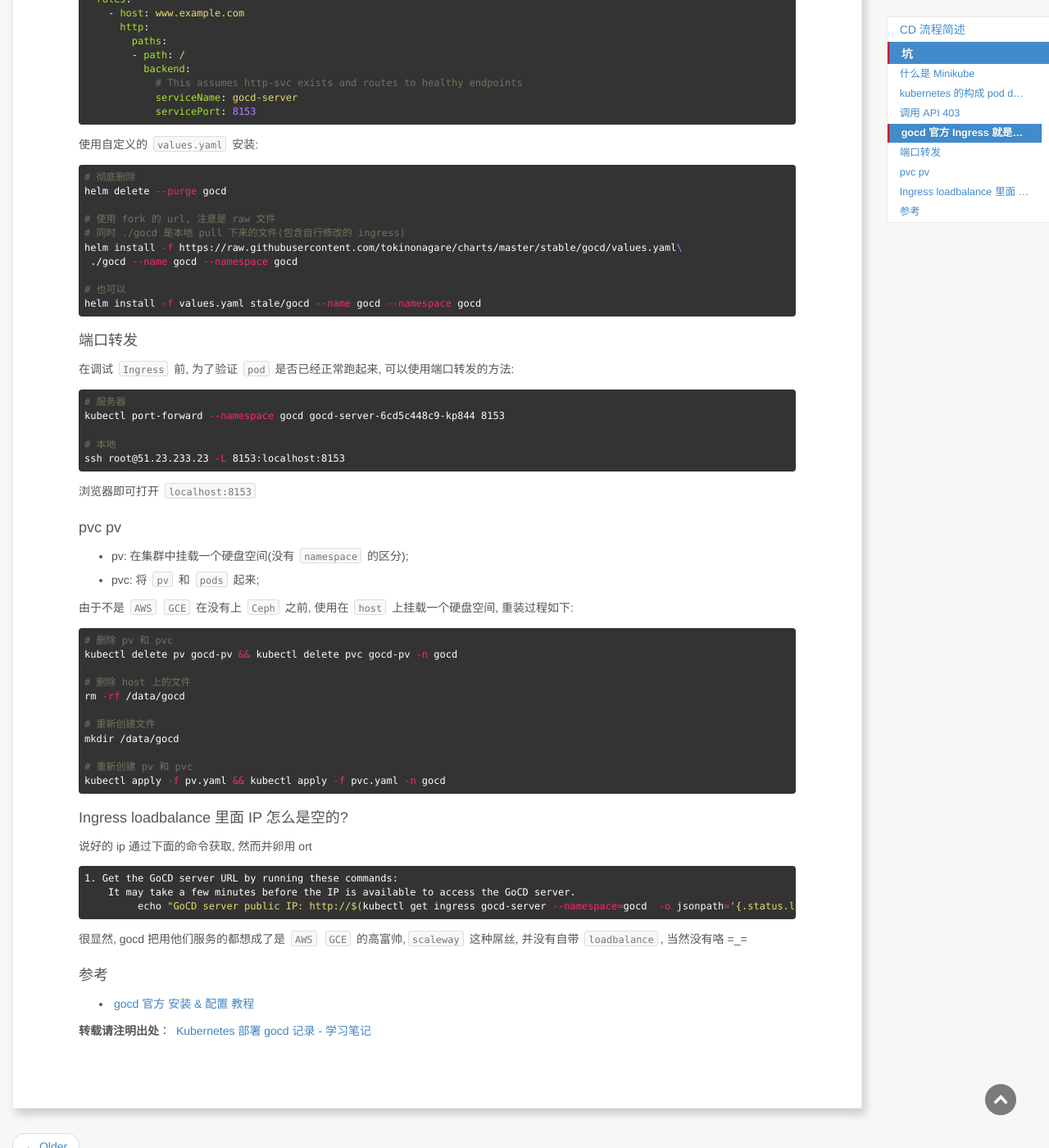
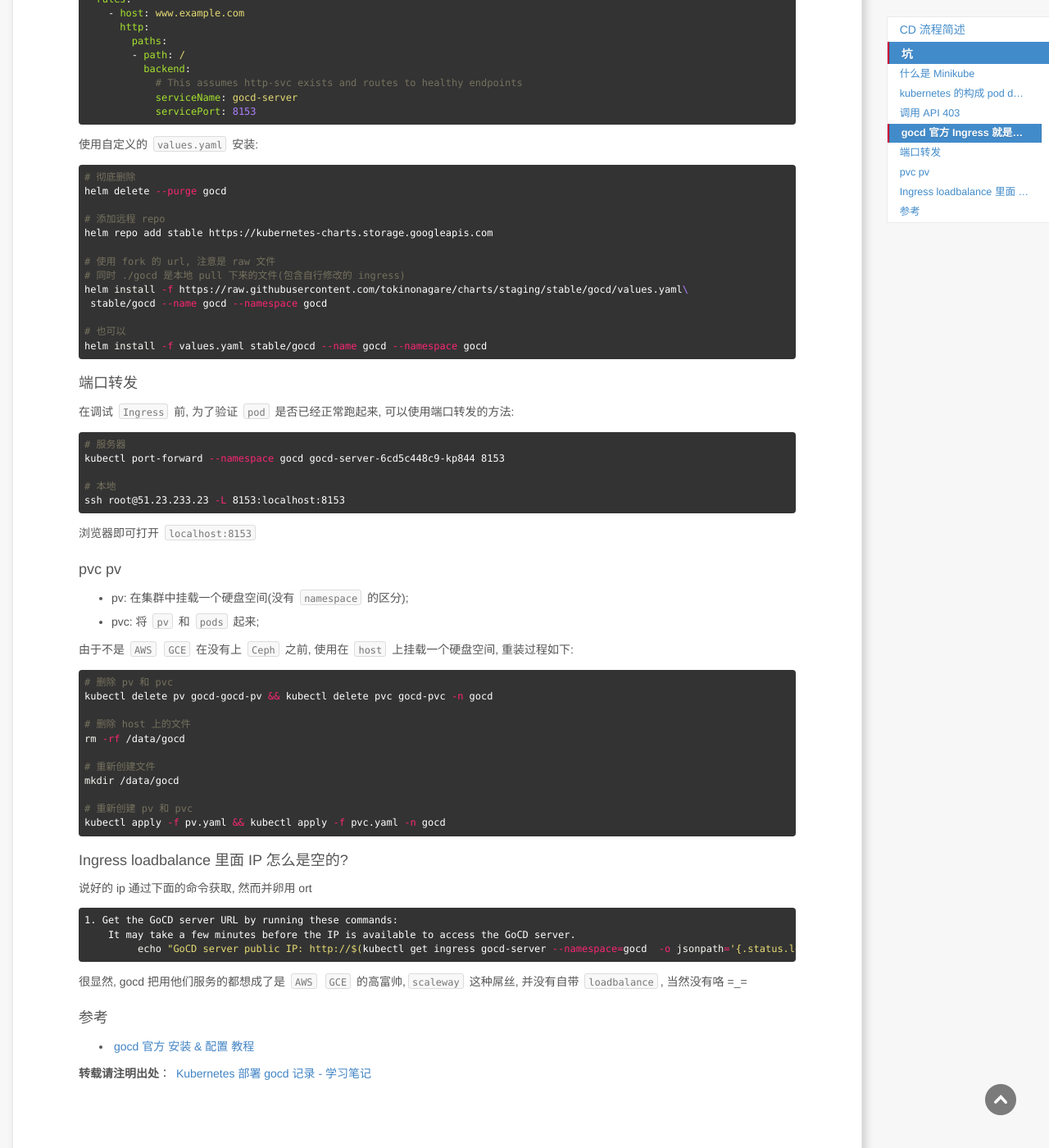
Before and after one commit to tokinonagare/tokinonagare.github.io, a Jekyll site: the page built from _posts/2018-06-20-kubernetes_gocd_deploy.md, in a window 1280 px wide and 1400 px high, scrolled down 1864 px. Shown: the whole window at 82% size. Built offline with Jekyll 4.4.1, drawn with Linux system fonts in a browser that asks for light colours; Markdown is read by kramdown in place of the engine named in the settings; comment, search, counter and statistics services are not loaded.

Commit message:
修正 kubernetes 部分配置

````diff
--- a/_posts/2018-06-20-kubernetes_gocd_deploy.md
+++ b/_posts/2018-06-20-kubernetes_gocd_deploy.md
@@ -109,13 +109,16 @@
 # 彻底删除
 helm delete --purge gocd
 
+# 添加远程 repo
+helm repo add stable https://kubernetes-charts.storage.googleapis.com
+
 # 使用 fork 的 url, 注意是 raw 文件
 # 同时 ./gocd 是本地 pull 下来的文件(包含自行修改的 ingress)
-helm install -f https://raw.githubusercontent.com/tokinonagare/charts/master/stable/gocd/values.yaml\
- ./gocd --name gocd --namespace gocd
+helm install -f https://raw.githubusercontent.com/tokinonagare/charts/staging/stable/gocd/values.yaml\
+ stable/gocd --name gocd --namespace gocd
 
 # 也可以
-helm install -f values.yaml stale/gocd --name gocd --namespace gocd
+helm install -f values.yaml stable/gocd --name gocd --namespace gocd
 ```
 
 ## 端口转发
@@ -136,7 +139,7 @@
 由于不是 `AWS` `GCE` 在没有上 `Ceph` 之前, 使用在 `host` 上挂载一个硬盘空间, 重装过程如下:
 ```bash
 # 删除 pv 和 pvc
-kubectl delete pv gocd-pv && kubectl delete pvc gocd-pv -n gocd
+kubectl delete pv gocd-gocd-pv && kubectl delete pvc gocd-pvc -n gocd
 
 # 删除 host 上的文件
 rm -rf /data/gocd
````
